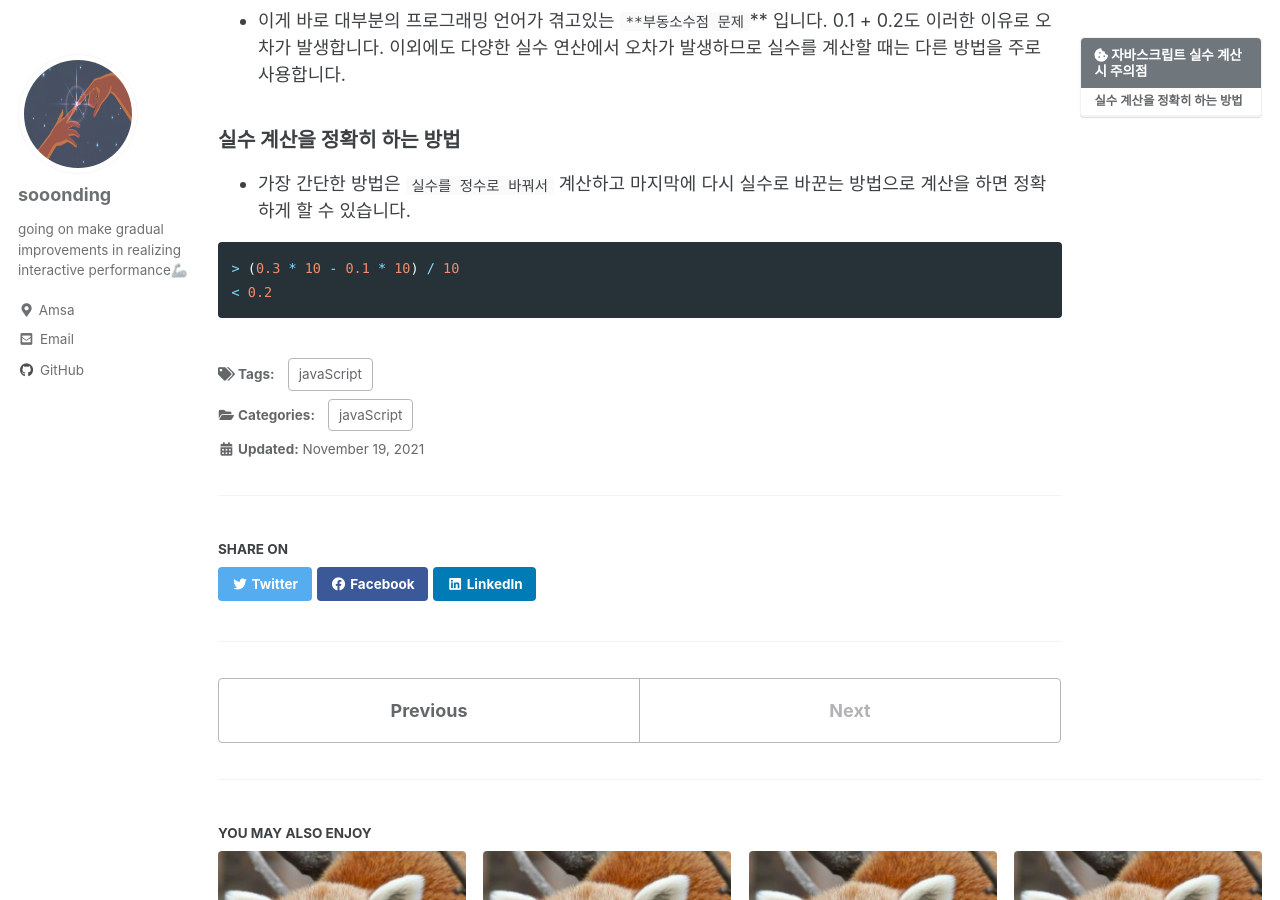
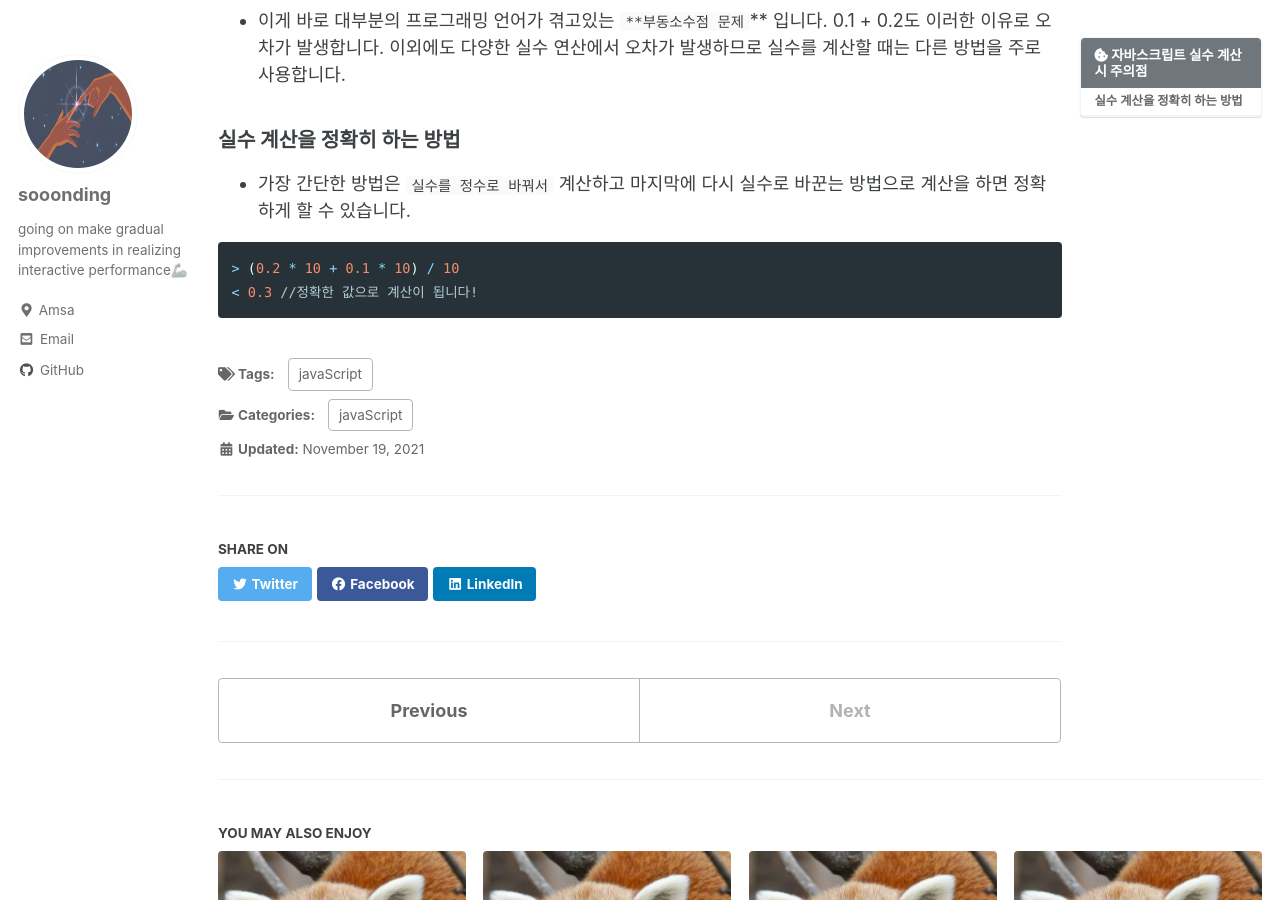
Before and after one commit to sooonding/sooonding.github.io, a Jekyll site: the page built from _posts/javaScript/2021-11-19-demical.md, in a window 1280 px wide and 900 px high, scrolled down 573 px. Built offline with Jekyll 4.4.1, drawn with Linux system fonts in a browser that asks for light colours; cached includes are drawn as plain includes.

Commit message:
demical2

````diff
--- a/_posts/javaScript/2021-11-19-demical.md
+++ b/_posts/javaScript/2021-11-19-demical.md
@@ -44,6 +44,6 @@ let a = 0.2 + 0.1
 - 가장 간단한 방법은 `실수를 정수로 바꿔서` 계산하고 마지막에 다시 실수로 바꾼는 방법으로 계산을 하면 정확하게 할 수 있습니다.
 
 ```jsx
-> (0.3 * 10 - 0.1 * 10) / 10
-< 0.2
+> (0.2 * 10 + 0.1 * 10) / 10
+< 0.3 //정확한 값으로 계산이 됩니다!
 ```
````
